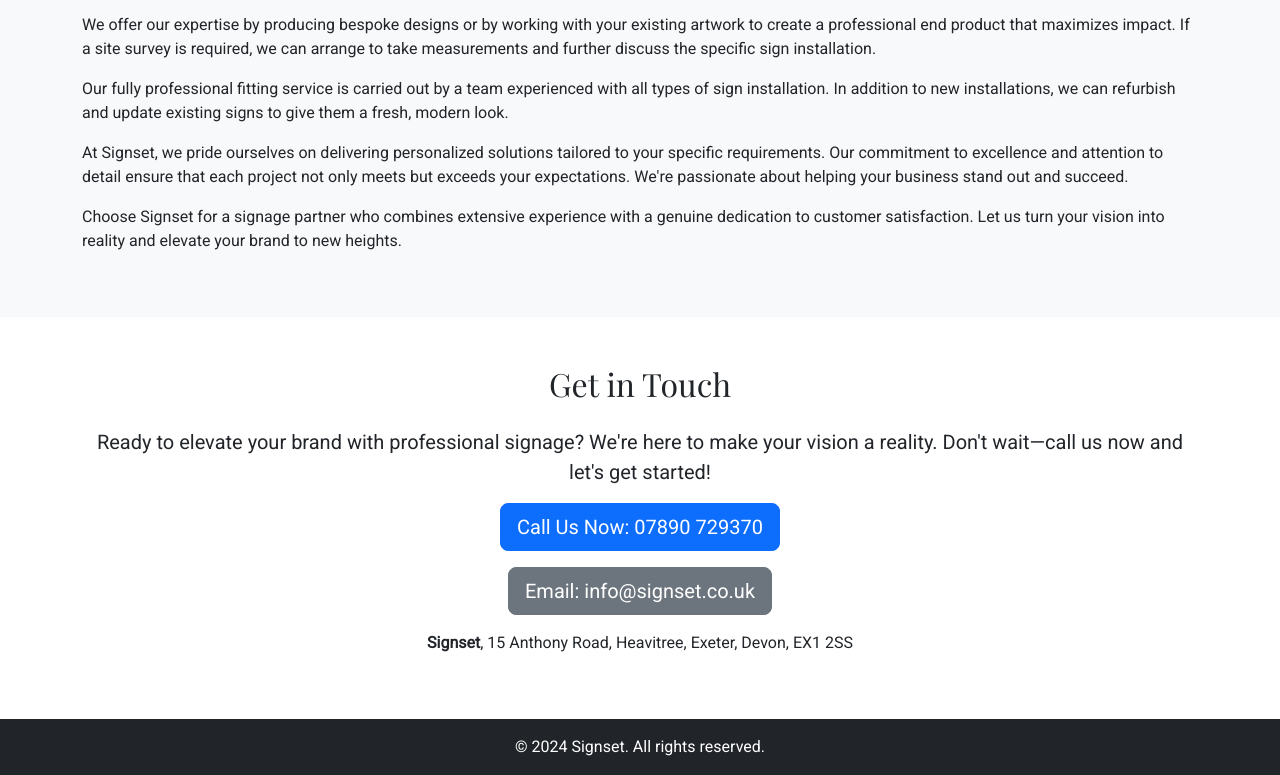
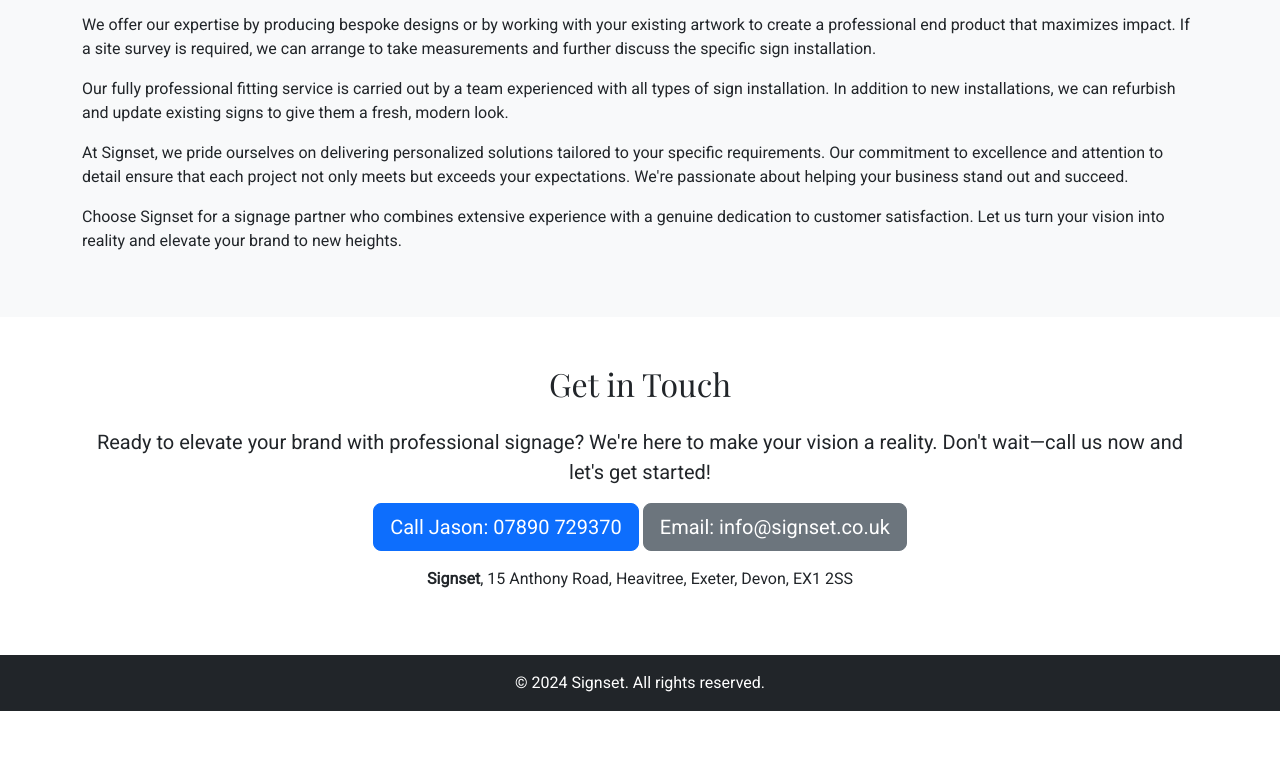
Before and after one commit to orviwan/signset-website, a plain HTML site: page index.html in a window 1280 px wide. Shown: the part 1607-2382 px from the top of the page. After the commit the page ends 2318 px from the top, so only its background shows below. Drawn offline with nearby package versions, Linux system fonts and the light colour scheme.

Commit message:
fix cname

```diff
--- a/index.html
+++ b/index.html
@@ -117,7 +117,7 @@
         <p class="text-center lead">Ready to elevate your brand with professional signage? We're here to make your vision a reality. Don't wait—call us now and let's get started!</p>
         <div class="row justify-content-center">
           <div class="col-md-6 text-center">
-            <a href="tel:07890729370" class="btn btn-primary btn-lg mb-3">Call Us Now: 07890 729370</a>
+            <a href="tel:07890729370" class="btn btn-primary btn-lg mb-3">Call Jason: 07890 729370</a>
             <a href="mailto:info@signset.co.uk" class="btn btn-secondary btn-lg mb-3">Email: info@signset.co.uk</a>
             <p><strong>Signset</strong>, 15 Anthony Road, Heavitree, Exeter, Devon, EX1 2SS</p>
           </div>
```
Also changed, not shown: 1 other file.
